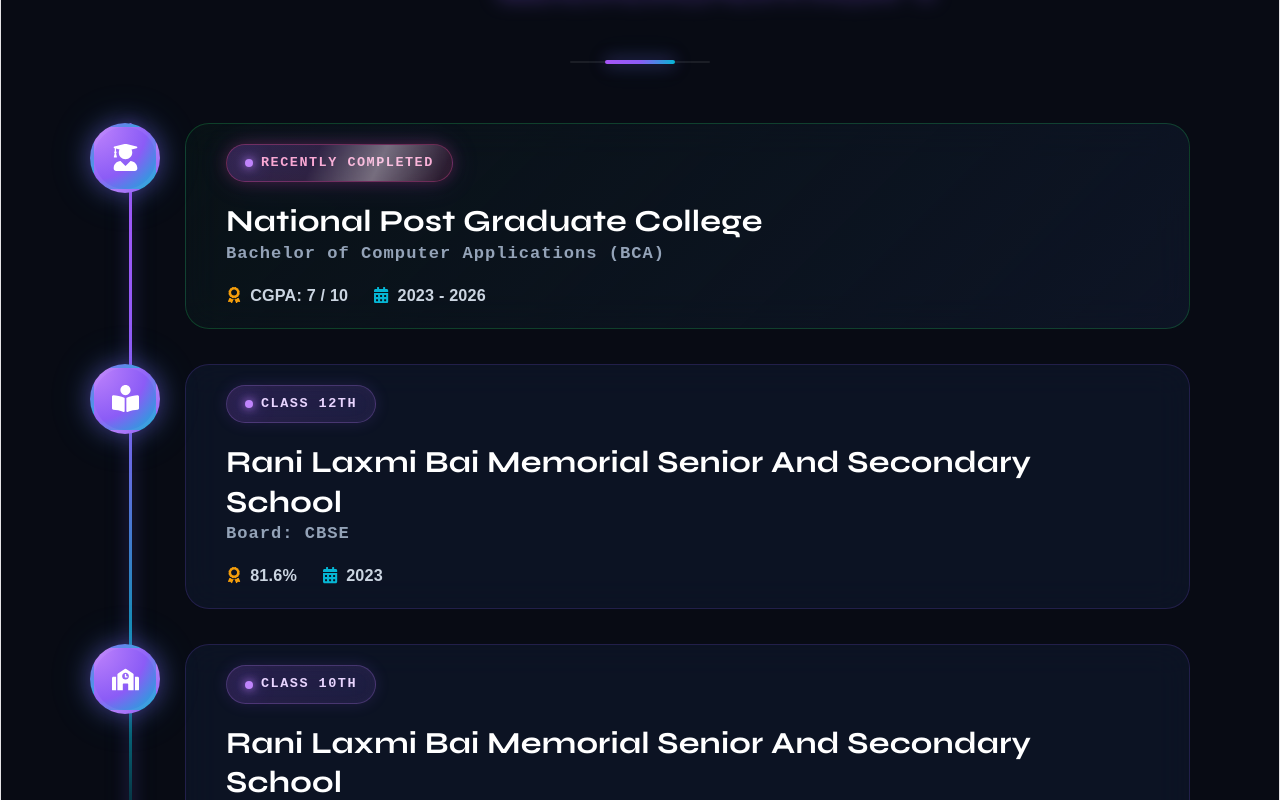
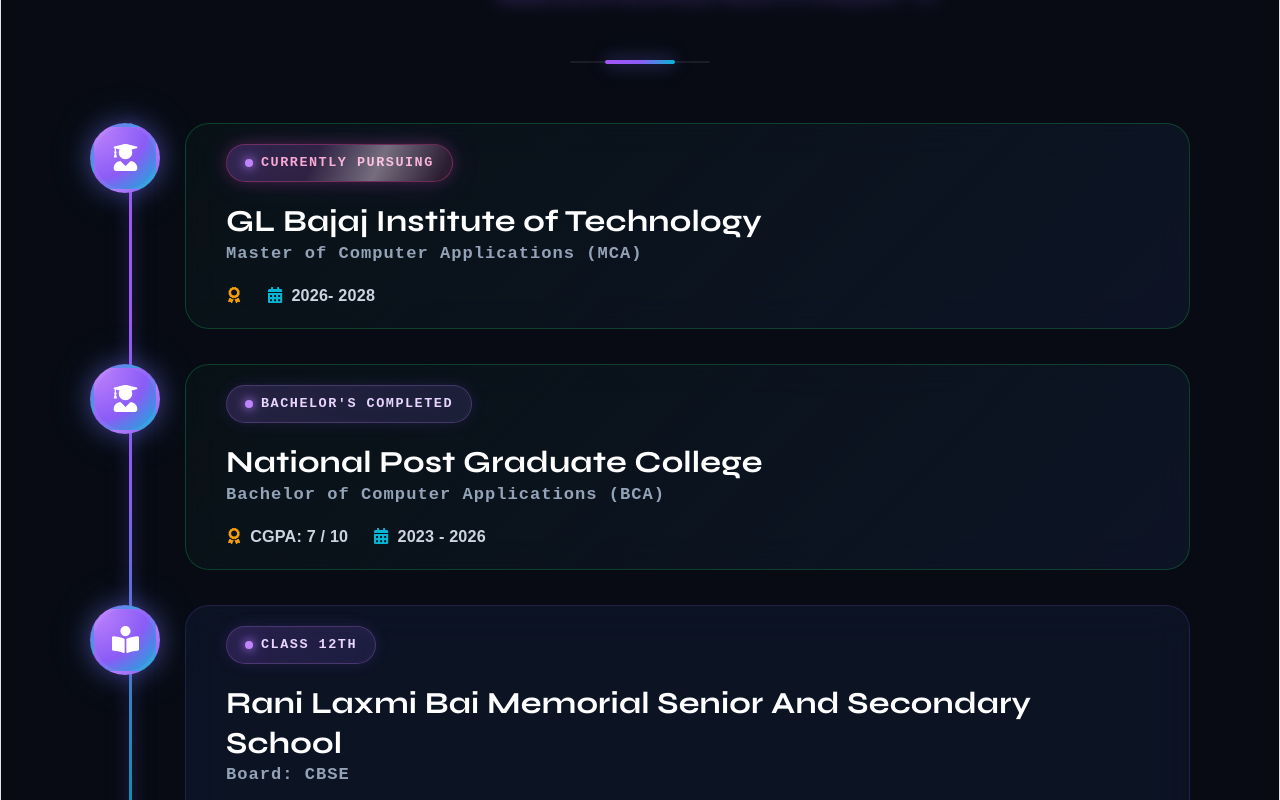
Before and after one commit to priyanshkatiyar9988-del/Priyansh_Katiyar_Portfolio, a React (Vite) app: page / in a window 1280 px wide. Shown: the part 4060-4860 px from the top of the page. Built offline with nearby package versions, Linux system fonts and the light colour scheme.

Commit message:
new changes

```diff
--- a/src/components/Education.jsx
+++ b/src/components/Education.jsx
@@ -26,6 +26,42 @@ function Education() {
         </div>
 
       <div className="timeline">
+        {/* MCA */}
+        <div className="timeline-item">
+
+          <div className="timeline-icon">
+            <FaUserGraduate />
+          </div>
+
+          <div className="timeline-card current-card reveal">
+
+            <span className="edu-badge current-badge">
+                <span className="badge-dot"></span>
+              Currently Pursuing
+            </span>
+
+            <h3>
+              GL Bajaj Institute of Technology
+            </h3>
+
+            <p>
+              Master of Computer Applications (MCA)
+            </p>
+
+            <div className="edu-meta">
+              <span>
+                <FaAward />
+
+              </span>
+
+              <span>
+                <FaCalendarAlt />
+                2026- 2028
+              </span>
+            </div>
+
+          </div>
+        </div>
 
         {/* BCA */}
         <div className="timeline-item">
@@ -36,9 +72,9 @@ function Education() {
 
           <div className="timeline-card current-card reveal">
 
-            <span className="edu-badge current-badge">
+            <span className="edu-badge">
                 <span className="badge-dot"></span>
-              Recently Completed
+              Bachelor's Completed
             </span>
 
             <h3>
```
